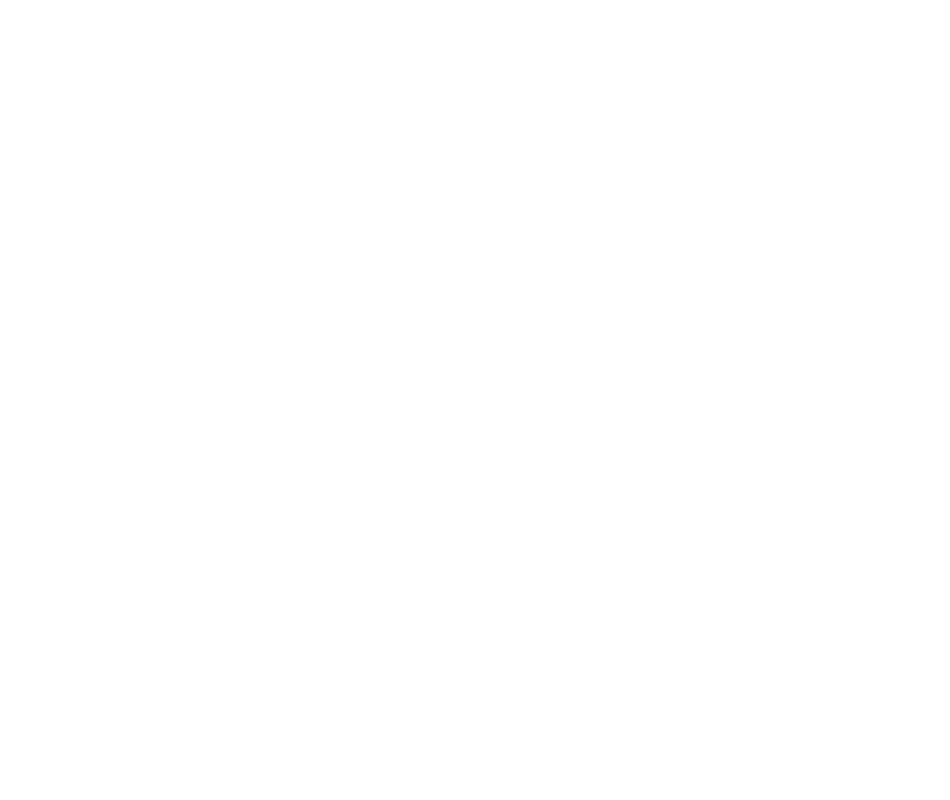
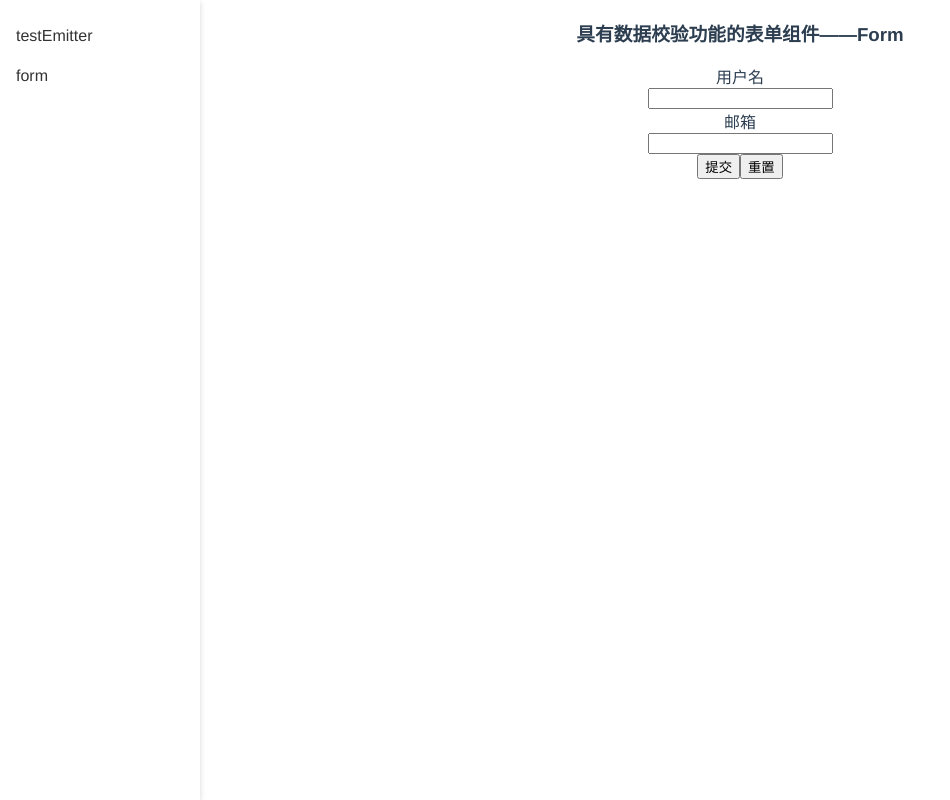
Before and after one commit to Ezrea1pancake/z-view, a Vue app: page /form in a window 1280 px wide. Shown: the whole page, without its empty margins (0-950 px from the left). Built offline with nearby package versions, Linux system fonts and the light colour scheme.

Commit message:
feat: form表单校验组件

```diff
--- a/src/App.vue
+++ b/src/App.vue
@@ -1,11 +1,54 @@
 <template>
   <div id="app">
-    <router-view />
+    <div class="router-container">
+      <div class="router-menu">
+        <div
+          class="menu-item"
+          v-for="(item, index) in routes"
+          :key="index"
+          @click="navigate(item)"
+        >
+          {{item.name}}
+        </div>
+      </div>
+      <div class="router-content">
+        <router-view />
+      </div>
+    </div>
   </div>
 </template>
 
-<style>
+<script>
+import { routes } from '@/router/routes'
+
+export default {
+  name: 'App',
+
+  data () {
+    return {
+      routes
+    }
+  },
+
+  methods: {
+    navigate (item) {
+      this.$router.push(item.path)
+    }
+  }
+}
+</script>
+
+<style lang="less">
+html, body {
+  width: 100%;
+  height: 100%;
+  margin: 0;
+  padding: 0;
+}
+
 #app {
+  width: 100%;
+  height: 100%;
   font-family: Avenir, Helvetica, Arial, sans-serif;
   -webkit-font-smoothing: antialiased;
   -moz-osx-font-smoothing: grayscale;
@@ -25,4 +68,37 @@
 #nav a.router-link-exact-active {
   color: #42b983;
 }
+
+.router-container {
+  width: 100%;
+  height: 100%;
+}
+
+.router-menu {
+  width: 200px;
+  float: left;
+  height: 100%;
+  box-shadow: 0px 2px 6px 0px rgba(0, 0, 0, 0.16);
+  padding: 16px 0;
+  box-sizing: border-box;
+  .menu-item {
+    font-size: 16px;
+    color: #333;
+    padding: 0 16px;
+    height: 40px;
+    line-height: 40px;
+    text-align: left;
+    &:hover {
+      color: #296ef0;
+      cursor: pointer;
+      background-color: #f5f5f5;
+    }
+  }
+}
+
+.router-content {
+  overflow: hidden;
+  height: 100%;
+}
+
 </style>
--- a/src/components/form/form-item.vue
+++ b/src/components/form/form-item.vue
@@ -1,8 +1,9 @@
 <template>
   <div>
-    <label v-if="label">{{label}}</label>
+    <label v-if="label" :class="{'z-form-item-label-reqiured': isRequired}">{{label}}</label>
     <div>
       <slot />
+      <div v-if="validateState === 'error'" class="z-form-item-message">{{ validateMessage }}</div>
     </div>
   </div>
 </template>
@@ -29,6 +30,8 @@ export default {
 
   data () {
     return {
+      isRequired: false,
+      initialValue: '',
       // 校验状态
       validateState: '',
       // 校验不通过信息
@@ -46,6 +49,9 @@ export default {
     // 如果没有传入prop，则无需校验
     if (!this.prop) return
     this.dispatch('zForm', 'on-form-item-add', this)
+
+    this.initialValue = this.fieldValue
+
     this.setRules()
   },
 
@@ -56,6 +62,13 @@ export default {
 
   methods: {
     setRules () {
+      const rules = this.getRules()
+      if (rules.length) {
+        rules.every(rule => {
+          this.isRequired = rule.required
+        })
+      }
+
       this.$on('on-form-change', this.onFieldChange)
       this.$on('on-form-blur', this.onFieldBlur)
     },
@@ -76,7 +89,7 @@ export default {
      * @param callback 校验完成回调函数
      */
     validate (trigger, callback = () => {}) {
-      const rules = this.getFilteredRule(trigger)
+      const rules = this.getFilterRule(trigger)
 
       if (!rules || rules.length === 0) {
         return true
@@ -106,6 +119,13 @@ export default {
     },
     onFieldChange () {
       this.validate('change')
+    },
+    // 重置校验数据
+    resetField () {
+      this.validateState = ''
+      this.validateMessage = ''
+
+      this.form.model[this.prop] = this.initialValue
     }
   }
 }
@@ -114,8 +134,12 @@ export default {
 
 <style lang="less" scoped>
 
-.container {
-
+.z-form-item-label-required:before {
+  content: '*';
+  color: red;
+}
+.z-form-item-message {
+  color: red;
 }
 
 </style>
--- a/src/components/form/form.vue
+++ b/src/components/form/form.vue
@@ -37,6 +37,38 @@ export default {
     this.$on('on-form-item-remove', field => {
       this.fields.splice(this.fields.indexOf(field, 1))
     })
+  },
+
+  methods: {
+    // 重置表单全部数据
+    resetFields () {
+      this.fields.forEach(field => {
+        field.resetField()
+      })
+    },
+    // 全部校验数据
+    validate (callback) {
+      return new Promise((resolve, reject) => {
+        let valid = true
+        let count = 0
+        this.fields.forEach(field => {
+          field.validate('', error => {
+            if (error) {
+              valid = false
+            }
+            if (++count === this.fields.length) {
+              // 支持promise方式
+              resolve(valid)
+
+              // 支持回调函数方式
+              if (callback && typeof callback === 'function') {
+                callback(valid)
+              }
+            }
+          })
+        })
+      })
+    }
   }
 }
 
--- a/src/router/index.js
+++ b/src/router/index.js
@@ -1,15 +1,8 @@
 import Vue from 'vue'
 import VueRouter from 'vue-router'
+import { routes } from './routes'
 
 Vue.use(VueRouter)
-
-const routes = [
-  {
-    path: '/test-emitter',
-    name: 'testEmitter',
-    component: () => import('@/views/test-emitter')
-  }
-]
 
 const router = new VueRouter({
   mode: 'history',
--- /dev/null
+++ b/src/router/routes.js
@@ -0,0 +1,12 @@
+export const routes = [
+  {
+    path: '/test-emitter',
+    name: 'testEmitter',
+    component: () => import('@/views/test-emitter')
+  },
+  {
+    path: '/form',
+    name: 'form',
+    component: () => import('@/views/form')
+  }
+]
--- /dev/null
+++ b/src/views/form/index.vue
@@ -0,0 +1,55 @@
+<template>
+  <div>
+    <h3>具有数据校验功能的表单组件——Form</h3>
+    <z-form ref="form" :model="formValidate" :rules="ruleValidate">
+      <z-form-item label="用户名" prop="name">
+        <z-input v-model="formValidate.name"></z-input>
+      </z-form-item>
+      <z-form-item label="邮箱" prop="mail">
+        <z-input v-model="formValidate.mail"></z-input>
+      </z-form-item>
+    </z-form>
+    <button @click="handleSubmit">提交</button>
+    <button @click="handleReset">重置</button>
+  </div>
+</template>
+<script>
+import zForm from '@/components/form/form.vue'
+import zFormItem from '@/components/form/form-item.vue'
+import zInput from '@/components/input/input.vue'
+
+export default {
+  components: { zForm, zFormItem, zInput },
+  data () {
+    return {
+      formValidate: {
+        name: '',
+        mail: ''
+      },
+      ruleValidate: {
+        name: [
+          { required: true, message: '用户名不能为空', trigger: 'blur' }
+        ],
+        mail: [
+          { required: true, message: '邮箱不能为空', trigger: 'blur' },
+          { type: 'email', message: '邮箱格式不正确', trigger: 'blur' }
+        ]
+      }
+    }
+  },
+  methods: {
+    handleSubmit () {
+      this.$refs.form.validate((valid) => {
+        if (valid) {
+          console.log('提交成功')
+        } else {
+          console.log('表单校验失败')
+        }
+      })
+    },
+    handleReset () {
+      this.$refs.form.resetFields()
+    }
+  }
+}
+</script>
--- a/src/views/test-emitter/components/second.vue
+++ b/src/views/test-emitter/components/second.vue
@@ -5,7 +5,7 @@
 </template>
 
 <script>
-import ComponentThird from './Third'
+import ComponentThird from './third'
 
 export default {
   name: 'ComponentSecond',
```
